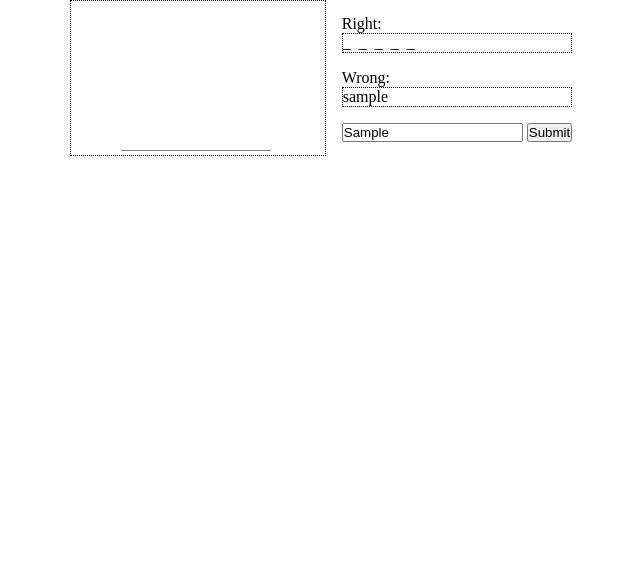
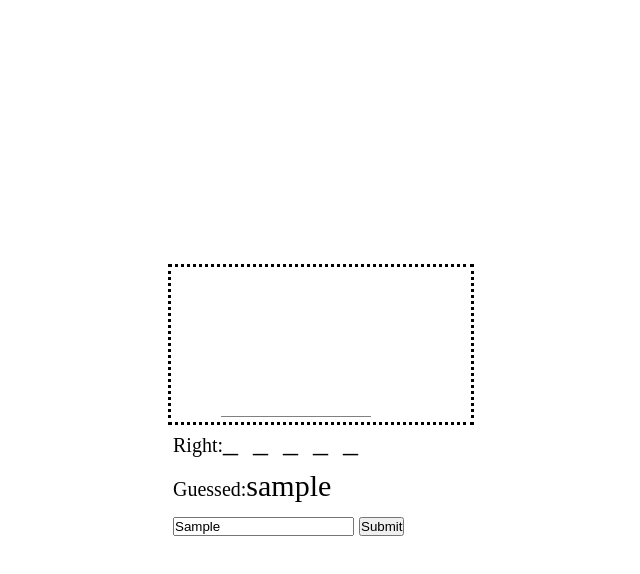
Before and after one commit to littlenines/hangman, a plain HTML site: page index.html in a window 1280 px wide. Both pictures are taken after typing "Sample" into the empty fields and a click on the button "Submit". Shown: the whole page, without its empty margins (319-959 px from the left). Drawn offline with Linux system fonts and the light colour scheme.

Commit message:
add changes

```diff
--- a/index.html
+++ b/index.html
@@ -9,21 +9,22 @@
 </head>
 <body>
     <div class="overlay" data-overlay>
-        <div class="message">Game Over</div>
+        <div class="message" data-message></div>
+        <button data-reset>Play Again</button>
     </div>
     <div class="stickman-wrapper">
         <section class="board" data-board>
             <canvas id="stickman" data-stickman>This Text will show if the Browser does NOT support HTML5 Canvas tag</canvas>
         </section>
         <section class="info-wrapper">
-            <div>
+            <div class="info-data">
                 <p>Right:</p>
                 <div data-right class="good-answer"></div>
             </div>
 
-            <div>
-                <p>Wrong:</p>
-                <div data-guesses class="bad-answer"></div>
+            <div class="info-data">
+                <p>Guessed:</p>
+                <div data-guesses class="all-guesses"></div>
             </div>
 
             <section data-guess>
--- a/js/main.js
+++ b/js/main.js
@@ -4,32 +4,40 @@ const buttonSubmit = document.querySelector('[data-submit]');
 const rightGuess = document.querySelector('[data-right]');
 const guesses = document.querySelector('[data-guesses]');
 const overlay = document.querySelector('[data-overlay]');
+const message = document.querySelector('[data-message]');
+const resetGame = document.querySelector('[data-reset]');
 const ctx = stickman.getContext("2d");
 let count = 0;
 let isActive = true;
 
+const word = ['ananas', 'dragon', 'cat', 'carrot', 'dubai', 'badin'];
+let randomWord = Math.floor(Math.random() * word.length);
+let correctArray = [];
+let typed = [];
+let wordCharacters = word[randomWord].toString().split("");
+
 ctx.beginPath();
 
-const draw = (moveX,moveY,lineX,lineY) => {
-    ctx.moveTo(moveX,moveY);
-    ctx.lineTo(lineX,lineY);
+const draw = (moveX, moveY, lineX, lineY) => {
+    ctx.moveTo(moveX, moveY);
+    ctx.lineTo(lineX, lineY);
     ctx.stroke();
 }
 //line 1
 const lineOne = () => {
-    draw(50,150,200,150);
+    draw(50, 150, 200, 150);
 }
 //line 2
 const lineTwo = () => {
-    draw(60,20,60,150);
+    draw(60, 20, 60, 150);
 }
 //line 3
 const lineThree = () => {
-    draw(100,50,50,50);
+    draw(100, 50, 50, 50);
 }
 //line 4
 const lineFour = () => {
-    draw(90,50,90,70);
+    draw(90, 50, 90, 70);
 }
 // head
 const head = () => {
@@ -38,38 +46,56 @@ const head = () => {
 }
 // torso
 const torso = () => {
-    draw(90,120,90,82);
+    draw(90, 120, 90, 82);
 }
 // left arm
 const leftArm = () => {
-    draw(80,110,90,88);
+    draw(80, 110, 90, 88);
 }
 //right arm
 const rightArm = () => {
-    draw(90,88,100,110);
+    draw(90, 88, 100, 110);
 }
 // left leg
 const leftLeg = () => {
-    draw(80,140,90,120);
+    draw(80, 140, 90, 120);
 }
 // right leg
 const rightLeg = () => {
-    draw(90,120,100,140);
+    draw(90, 120, 100, 140);
 }
 
 const wrongChoice = [lineOne, lineTwo, lineThree, lineFour, head, torso, leftArm, rightArm, leftLeg, rightLeg]
 
+buttonSubmit.addEventListener('click', () => {
+    handleClick(isActive);
+})
 
-const word = ['ananas','dragon','cat','carrot','dubai','badin'];
-const randomWord = Math.floor(Math.random() * word.length);
-let correctArray = [];
-let typed = [];
-const wordCharacters = word[randomWord].toString().split("");
+resetGame.addEventListener('click', () => {
+    location.reload();
+})
 
-buttonSubmit.addEventListener('click',() => {
-    if (isActive) {
+const handleClick = (active) => {
+    if (active) {
         const guess = characterGuess.value.toLowerCase();
+        checkSameInput(guess);
+    } else {
+        return;
+    }
+}
+
+const checkSameInput = (guess) => {
+    if (typed.includes(guess)) {
+        alert("already inputed")
+        return
+    } else {
         typed.push(guess);
+        guesses.innerHTML = typed;
+        gamePlay(guess);
+    }
+}
+
+const gamePlay = (guess) => {
     for (let i = 0; i < wordCharacters.length; i++) {
         if (wordCharacters[i] === guess) {
             correctArray[i] = guess;
@@ -78,24 +104,31 @@ buttonSubmit.addEventListener('click',() => {
     }
 
     if (wordCharacters.indexOf(guess) === -1) {
-            guesses.innerHTML = typed;
-            wrongChoice[count]();
-            count++;
+        wrongChoice[count++]();
 
         if (count === 10) {
             isActive = false;
+            message.innerText = `You LOST!, Your word was: ${wordCharacters.join("")}`;
             overlay.style.display = 'block';
         };
     }
 
+    checkWinner();
+}
+
+const checkWinner = () => {
     if (correctArray.join("") === wordCharacters.join("")) {
         isActive = false;
+        message.innerText = `You WON!, Your word was: ${wordCharacters.join("")}`;
+        overlay.style.display = 'block';
     }
 }
-})
 
+const generateWordLength = () => {
     for (let i = 0; i < wordCharacters.length; i++) {
         correctArray[i] = '_';
         rightGuess.innerHTML += '_&ensp;';
+    }
+}
 
-}
+generateWordLength();
--- /dev/null
+++ b/styles/_reset.scss
@@ -0,0 +1,13 @@
+* {
+    box-sizing: border-box;
+    margin: 0;
+    padding: 0;
+}
+
+html {
+    font-size: 10px;
+}
+
+body {
+    font-size: 2rem;
+}
--- a/styles/index.scss
+++ b/styles/index.scss
@@ -1,27 +1,28 @@
-* {
-    box-sizing: border-box;
-    margin: 0;
-    padding: 0;
-}
+@import 'reset';
 
 .stickman-wrapper {
     display: flex;
     align-items: center;
     justify-content: center;
+    flex-direction: column;
+    position: absolute;
+    left: 50%;
+    top: 50%;
+    transform: translate(-50%, -50%);
 }
 
 .info-wrapper {
  margin-left: 1rem;
+ width: 100%;
 
- .good-answer,.bad-answer {
-     border: 1px dotted black;
+ .good-answer,.all-guesses {
      margin-bottom: 1rem;
+     font-size: 3rem;
  }
 }
 
 .board {
-    border: 1px dotted black;
-    width: 20%;
+    border: 3px dotted black;
 }
 
 .overlay {
@@ -31,15 +32,21 @@
     left: 0;
     right: 0;
     bottom: 0;
+    z-index: 2;
     background-color: rgba(0,0,0,0.5);
-    z-index: 2;
   }
 
   .message{
     position: absolute;
     top: 50%;
     left: 50%;
-    font-size: 50px;
+    font-size: 5rem;
     color: white;
     transform: translate(-50%,-50%);
   }
+
+  .info-data {
+      display: flex;
+      flex-wrap: wrap;
+      align-items: baseline;
+  }
```
Also changed, not shown: styles/index.css, 1 other file. Lines whose indentation alone changed are shown as unchanged.
